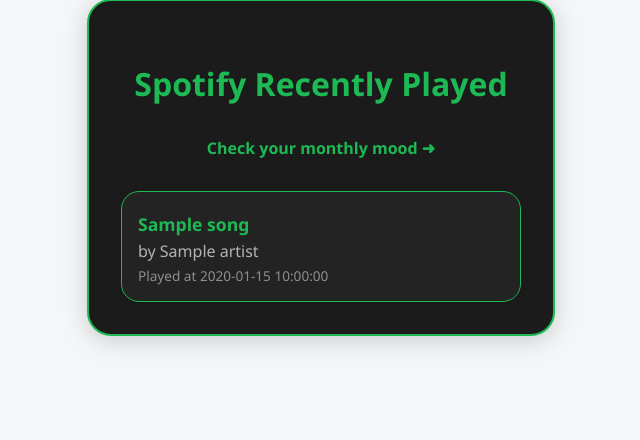
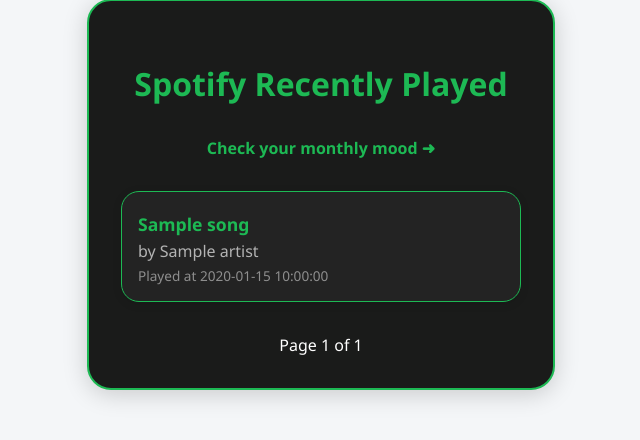
Before and after one commit to LanceColorina/MOOD-TILES, a Flask app: template templates/home.html in a window 1280 px wide. Shown: the part 81-521 px from the top of the page, without its empty margins (319-959 px from the left). Run offline with Flask 3, Linux system fonts and the light colour scheme; the template is opened without the code that fills it: most values are stand-ins (such as "Sample title", 1, 10 or a date in 2020).

Commit message:
added a pagination

```diff
--- a/api/app.py
+++ b/api/app.py
@@ -95,25 +95,37 @@
 
     return wrapper
 
+
 @app.route('/recent')
 @login_required
 def recent(sp):
     try:
+        # Fetch up to 50 recent songs
         results = sp.current_user_recently_played(limit=10)
-        songs = []
+        all_songs = []
         for item in results['items']:
             played_at_iso = item['played_at']
             dt = datetime.fromisoformat(played_at_iso.replace('Z', '+00:00'))
             formatted_played_at = dt.strftime('%B %d, %Y, %I:%M %p')
-            songs.append({
+            all_songs.append({
                 'name': item['track']['name'],
                 'artist': item['track']['artists'][0]['name'],
                 'played_at': formatted_played_at
             })
-        return render_template('home.html', songs=songs)
+
+        # Pagination
+        page = int(request.args.get('page', 1))
+        per_page = 5
+        total_pages = (len(all_songs) + per_page - 1) // per_page
+        start = (page - 1) * per_page
+        end = start + per_page
+        songs = all_songs[start:end]
+
+        return render_template('home.html', songs=songs, page=page, total_pages=total_pages)
     except Exception as e:
         print("Error fetching recent tracks:", e)
         return redirect('/login')
+
 
 @app.route('/monthly', methods=['GET', 'POST'])
 @login_required
--- a/static/style.css
+++ b/static/style.css
@@ -173,3 +173,38 @@
   font-size: 0.85rem;
   color: #8e8e8e;
 }
+
+.pagination {
+  display: flex;
+  justify-content: center;
+  align-items: center;
+  margin-top: 2rem;
+  gap: 10px;
+}
+
+.page-circle {
+  font-size: 1.2rem;
+  cursor: pointer;
+  color: #bbb; /* muted light gray for inactive */
+  transition: color 0.2s ease;
+  text-decoration: none;
+}
+
+.page-circle:hover {
+  color: #1db954;
+}
+
+.page-circle.active {
+  color: #1db954; /* Spotify green for active page */
+  font-weight: bold;
+}
+
+.pagination a {
+  color: #1db954;
+  text-decoration: none;
+  font-weight: bold;
+}
+
+.pagination a:hover {
+  color: #23e065;
+}
--- a/templates/home.html
+++ b/templates/home.html
@@ -19,6 +19,19 @@
                     </div>
                 {% endfor %}
                 </div>
+
+                <div class="pagination">
+                {% if page > 1 %}
+                    <a href="{{ url_for('recent') }}?page={{ page - 1 }}">← Previous</a>
+                {% endif %}
+
+                <span>Page {{ page }} of {{ total_pages }}</span>
+
+                {% if page < total_pages %}
+                    <a href="{{ url_for('recent') }}?page={{ page + 1 }}">Next →</a>
+                {% endif %}
+            </div>
+
             {% else %}
                 <a href="{{ url_for('login') }}">Login with Spotify</a>
             {% endif %}
```
